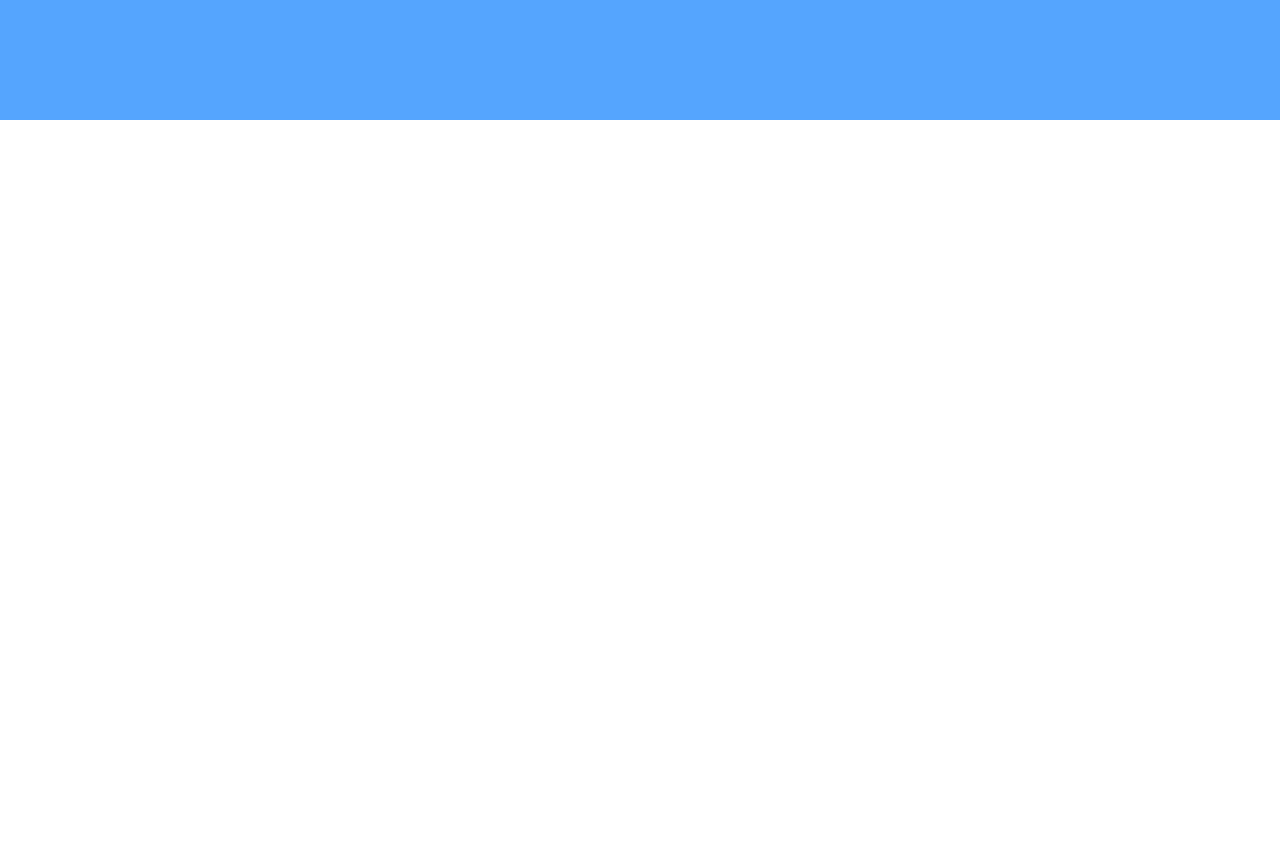
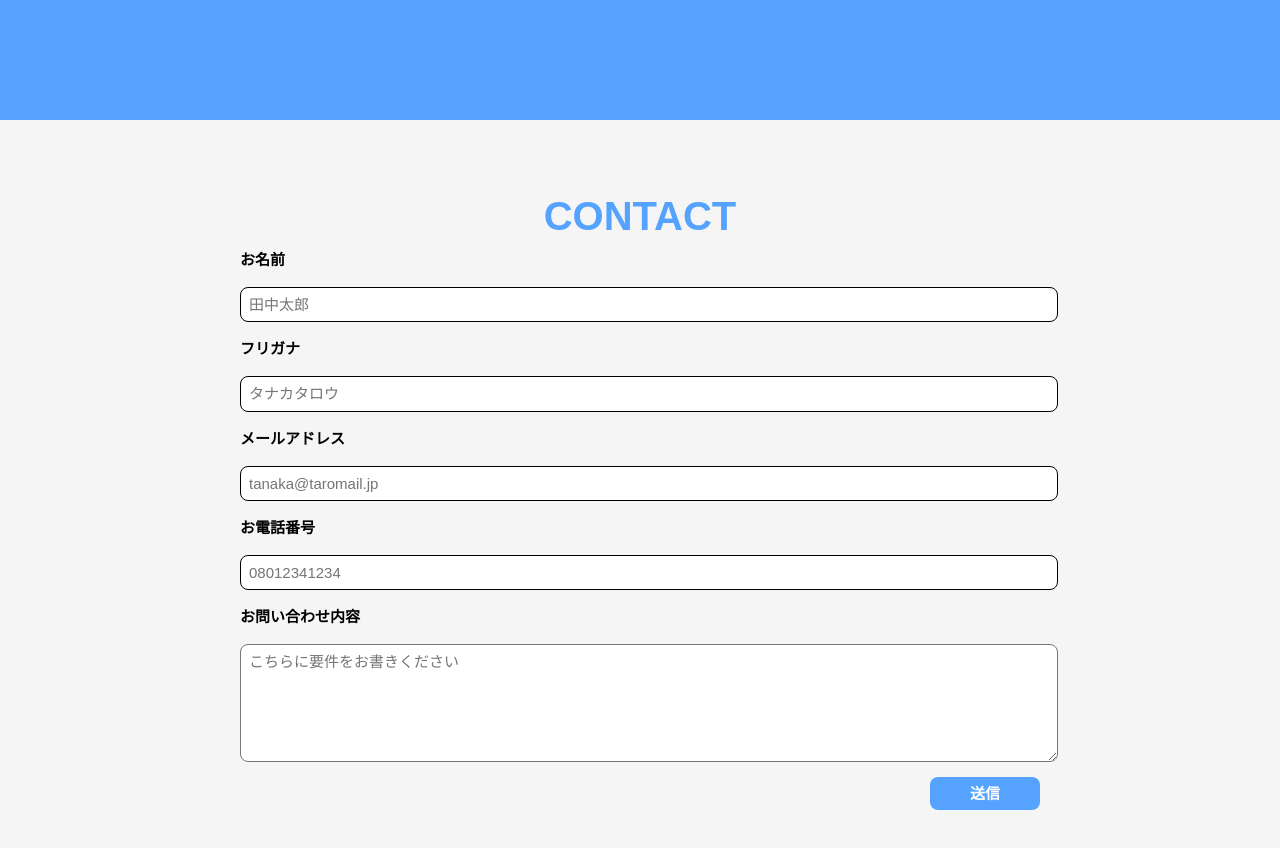
Before and after one commit to HasutoSasaki/animal-company, a Vue app: page / in a window 1280 px wide. Shown: the part 3100-3948 px from the top of the page. Before the commit the page ends 3220 px from the top, so only its background shows below. Built offline with nearby package versions, Linux system fonts and the light colour scheme.

Commit message:
add:formのセクション追加

```diff
--- /dev/null
+++ b/src/components/CommonButton.vue
@@ -0,0 +1,34 @@
+<script setup lang='ts'>
+//propsの型定義
+interface Props {
+    text: string;
+}
+const props = defineProps<Props>();
+
+//emitの型定義
+interface Emits {
+    (event: 'click'): void;
+}
+const emit = defineEmits<Emits>();
+
+const clickHandler = (): void => {
+    // emitイベントを発火する
+    emit('click');
+}
+
+</script>
+
+<template>
+    <button @click="clickHandler" class="common-button">{{ props.text }}</button>
+</template>
+
+<style scoped lang='scss'>
+.common-button {
+    padding: 8px 40px;
+    background-color: $primary-color;
+    border-radius: 8px;
+    font-weight: bold;
+    color: #fff;
+    border: none;
+}
+</style>
--- /dev/null
+++ b/src/components/ContactContainer.vue
@@ -0,0 +1,17 @@
+<script setup lang='ts'>
+import FormContainer from './FormContainer.vue'
+
+</script>
+
+<template>
+    <div class="contact-container">
+        <CommonTitle title="CONTACT" color="blue" />
+        <FormContainer />
+    </div>
+</template>
+
+<style scoped lang='scss'>
+.contact-container {
+    text-align: center;
+}
+</style>
--- /dev/null
+++ b/src/components/FormContainer.vue
@@ -0,0 +1,55 @@
+<script setup lang='ts'>
+import { computed, ref } from 'vue'
+import FormInput from './FormInput.vue';
+import FormTextarea from './FormTextarea.vue';
+
+const name = ref<string>('');
+const furigana = ref<string>('');
+const email = ref<string>('');
+const phone = ref<string>('');
+const content = ref<string>('');
+
+//computedで全て入力されているかを返す
+const allInputsValid = computed(() => {
+
+    // return Object.values(inputs).every((input) => input.value.trim() !== '');
+});
+
+
+const submit = async () => {
+
+    console.log('name:', name.value);
+    console.log('furigana:', furigana.value);
+    console.log('email:', email.value);
+    console.log('phone:', phone.value);
+    console.log('content:', content.value);
+}
+
+</script>
+
+<template>
+    <div class="form-container">
+        <FormInput v-model="name" label="お名前" placeholder="田中太郎" />
+        <FormInput v-model="furigana" label="フリガナ" placeholder="タナカタロウ" />
+        <FormInput v-model="email" label="メールアドレス" placeholder="tanaka@taromail.jp" />
+        <FormInput v-model="phone" label="お電話番号" placeholder="08012341234" />
+        <FormTextarea v-model="content" label="お問い合わせ内容" placeholder="こちらに要件をお書きください" />
+        <CommonButton class="submit-button" @click="submit" text="送信" :isActive="allInputsValid" />
+    </div>
+</template>
+
+<style scoped lang='scss'>
+.form-container {
+    width: 800px;
+    margin-inline: auto;
+    display: flex;
+    //縦に並べたい
+    flex-direction: column;
+    align-items: flex-start;
+    gap: 1em;
+}
+
+.submit-button {
+    margin-left: auto;
+}
+</style>
--- /dev/null
+++ b/src/components/FormInput.vue
@@ -0,0 +1,38 @@
+<script setup lang='ts'>
+interface Props {
+    label: string;
+    placeholder: string;
+    modelValue: string;
+}
+const props = defineProps<Props>();
+
+interface Emits {
+    (event: 'update:modelValue', value: string): void;
+}
+
+const emit = defineEmits<Emits>();
+
+const changeInput = (event: Event) => {
+    emit('update:modelValue', (event.target as HTMLInputElement).value);
+}
+
+</script>
+
+<template>
+    <label class="label" for="">{{ props.label }}</label>
+    <input class="input" @input="changeInput" type="text" :placeholder="props.placeholder" :value="props.modelValue">
+</template>
+
+<style scoped lang='scss'>
+.label {
+    display: block;
+    font-weight: bold;
+}
+
+.input {
+    width: 100%;
+    padding: 8px;
+    border-radius: 8px;
+    border: 1px solid #000;
+}
+</style>
--- /dev/null
+++ b/src/components/FormTextarea.vue
@@ -0,0 +1,25 @@
+<script setup lang='ts'>
+interface Props {
+    label: string;
+    placeholder: string;
+}
+const props = defineProps<Props>();
+</script>
+
+<template>
+    <label class="label" for="">{{ props.label }}</label>
+    <textarea class="textarea" name="" id="" :placeholder="props.placeholder"></textarea>
+</template>
+
+<style scoped lang='scss'>
+.label {
+    font-weight: bold;
+}
+
+.textarea {
+    border-radius: 8px;
+    width: 100%;
+    padding: 8px;
+    height: 100px;
+}
+</style>
--- a/src/main.ts
+++ b/src/main.ts
@@ -9,6 +9,7 @@ import '@/assets/styles/main.scss'
 
 //components
 import CommonTitle from '@/components/CommonTitle.vue'
+import CommonButton from '@/components/CommonButton.vue'
 
 const app = createApp(App)
 
@@ -16,5 +17,6 @@ app.use(createPinia())
 app.use(router)
 
 app.component('CommonTitle', CommonTitle)
+app.component('CommonButton', CommonButton)
 
 app.mount('#app')
--- a/src/views/index.vue
+++ b/src/views/index.vue
@@ -4,6 +4,7 @@ import KeyVisualSlideShow from '@/components/KeyVisualSlideShow.vue'
 import AboutContainer from '@/components/AboutContainer.vue';
 import MembersContainer from '@/components/MembersContainer.vue';
 import SectionContainer from '@/components/SectionContainer.vue';
+import ContactContainer from '@/components/ContactContainer.vue';
 
 </script>
 
@@ -17,5 +18,8 @@ import SectionContainer from '@/components/SectionContainer.vue';
         <SectionContainer bg-color="blue">
             <MembersContainer />
         </SectionContainer>
+        <SectionContainer>
+            <ContactContainer />
+        </SectionContainer>
     </DefaultLayout>
 </template>
```
